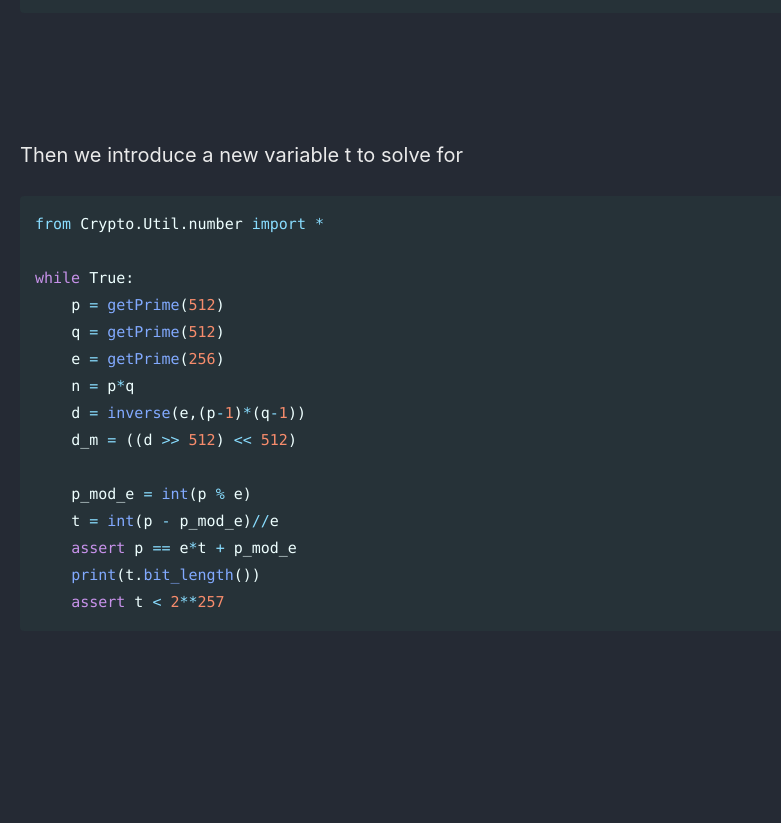
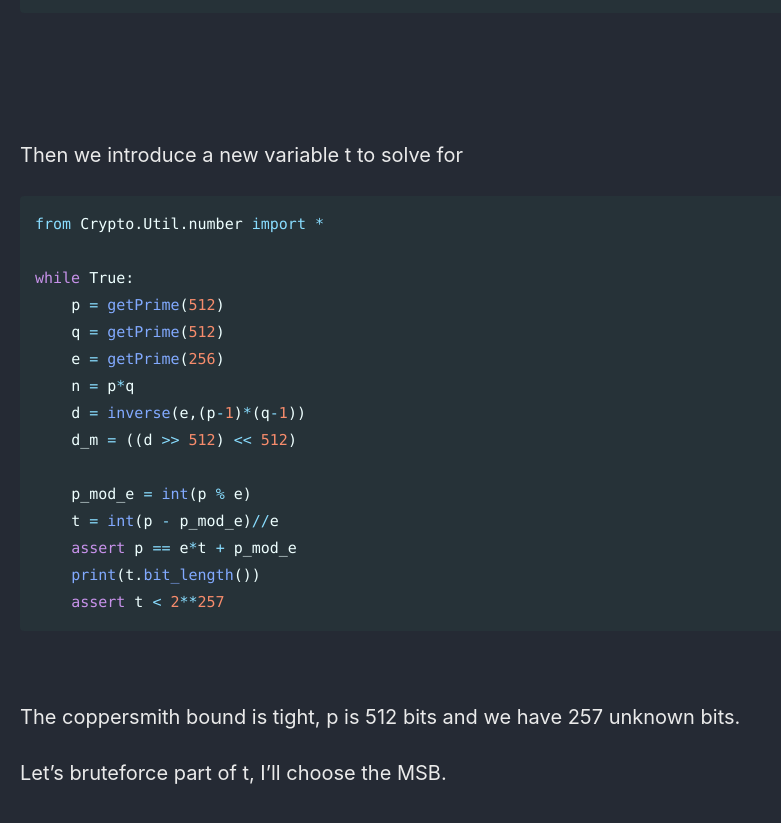
Before and after one commit to Connor-McCartney/Connor-McCartney.github.io, a Jekyll site: the page built from _pages/cryptography/rsa/SUrsa-SUCTF2025.md, in a window 1280 px wide and 900 px high, scrolled down 1520 px. Shown: the top 823 px of the window, without its empty margins (0-781 px from the left). Built offline with Jekyll 4.4.1, drawn with Linux system fonts in a browser that asks for light colours; cached includes are drawn as plain includes; before the commit the page ends 2196 px from its top, so only the background shows below that.

Commit message:
Update SUrsa-SUCTF2025.md

````diff
--- a/_pages/cryptography/rsa/SUrsa-SUCTF2025.md
+++ b/_pages/cryptography/rsa/SUrsa-SUCTF2025.md
@@ -81,3 +81,11 @@ while True:
     print(t.bit_length())
     assert t < 2**257
 ```
+
+<br>
+
+The coppersmith bound is tight, p is 512 bits and we have 257 unknown bits.
+
+Let's bruteforce part of t, I'll choose the MSB.
+
+<br>
````
